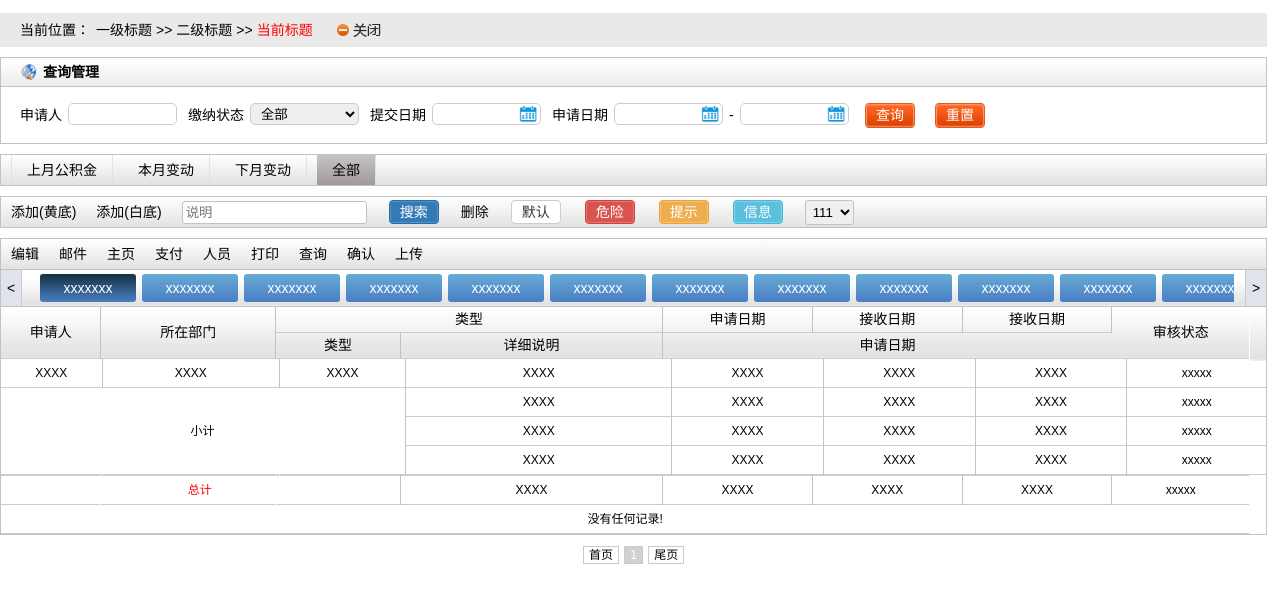
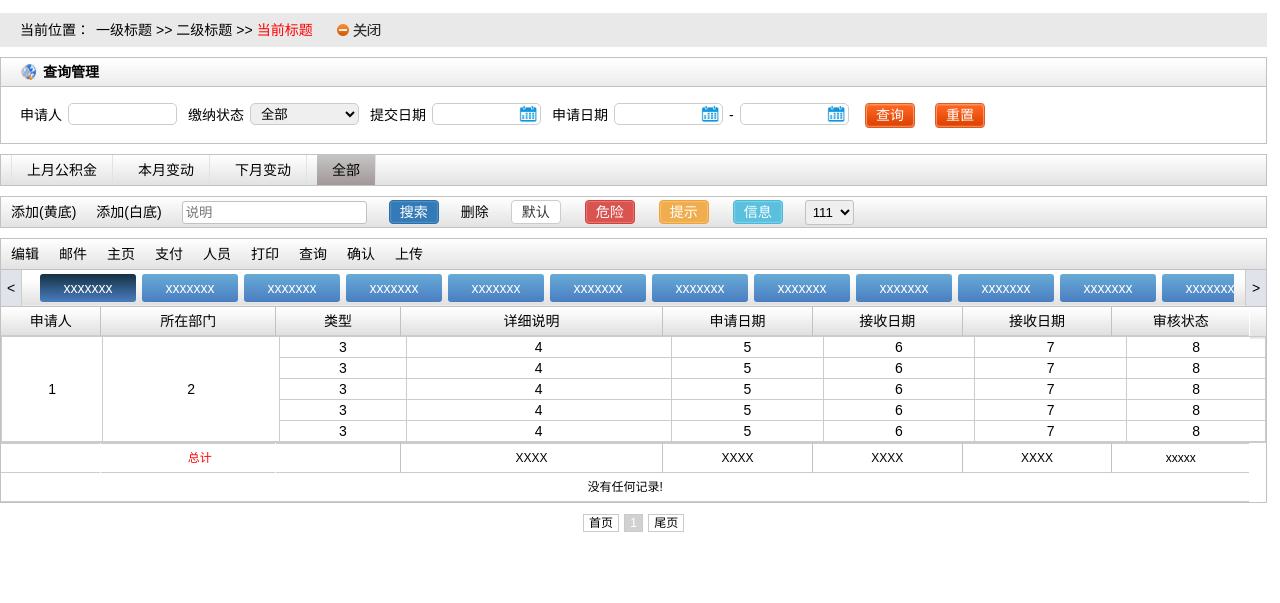
Before and after one commit to guchongxi/blogs, a Jekyll site: the page table-show.html, which Jekyll copies as it is, in a window 1280 px wide. Shown: the top 603 px of the page. Built offline with Jekyll 4.4.1, drawn with Linux system fonts in a browser that asks for light colours.

```diff
--- a/table-show.html
+++ b/table-show.html
@@ -51,6 +51,17 @@
             width: 400%;
             font-size: 12px;
             text-align: center;
+        }
+    </style>
+    <style type="text/css">
+        .mixTr > td {
+            padding: 0 !important;
+        }
+        .mixTr > td > table {
+            width: 100%;
+        }
+        .mixTr > td > table td {
+            border: 1px solid #ccc;
         }
     </style>
 </head>
@@ -186,6 +197,97 @@
         </div>
         <!-- 表格主体 -->
         <div class="table_list_box ">
+            <table class="table_list_content">
+                <thead>
+                <tr class="table_list_title ">
+                    <th class="c_1">申请人</th>
+                    <th class="c_2">所在部门</th>
+                    <th class="c_3">类型</th>
+                    <th class="c_4">详细说明</th>
+                    <th class="c_5">申请日期</th>
+                    <th class="c_6">接收日期</th>
+                    <th class="c_7">接收日期</th>
+                    <th>审核状态</th>
+                </tr>
+                </thead>
+                <tbody>
+                <tr class="table_list_row mixTr">
+                    <td>
+                        <table>
+                            <!-- 循环tr -->
+                            <tr>
+                                <!-- 仅索引为0时 显示 rowspan为数组长度-->
+                                <td rowspan="5" class="c_1">1</td>
+                                <td rowspan="5" class="c_2">2</td>
+                                <!-- 仅索引为0时 显示-->
+                                <td class="c_3">3</td>
+                                <td class="c_4">4</td>
+                                <td class="c_5">5</td>
+                                <td class="c_6">6</td>
+                                <td class="c_7">7</td>
+                                <td>8</td>
+                            </tr>
+                            <tr>
+                                <td>3</td>
+                                <td>4</td>
+                                <td>5</td>
+                                <td>6</td>
+                                <td>7</td>
+                                <td>8</td>
+                            </tr>
+                            <tr>
+                                <td>3</td>
+                                <td>4</td>
+                                <td>5</td>
+                                <td>6</td>
+                                <td>7</td>
+                                <td>8</td>
+                            </tr>
+                            <tr>
+                                <td>3</td>
+                                <td>4</td>
+                                <td>5</td>
+                                <td>6</td>
+                                <td>7</td>
+                                <td>8</td>
+                            </tr>
+                            <tr>
+                                <td>3</td>
+                                <td>4</td>
+                                <td>5</td>
+                                <td>6</td>
+                                <td>7</td>
+                                <td>8</td>
+                            </tr>
+                        </table>
+                    </td>
+                </tr>
+                </tbody>
+                <tfoot>
+                <tr class="table_list_row ">
+                    <td class="c_1 no_rbor">
+                        <div class="c_content font_red">总计</div>
+                    </td>
+                    <td class="c_2 no_rbor"></td>
+                    <td class="c_3"></td>
+                    <td class="c_4">XXXX</td>
+                    <td class="c_5">XXXX</td>
+                    <td class="c_6">XXXX</td>
+                    <td class="c_7">XXXX</td>
+                    <td>xxxxx</td>
+                </tr>
+                <tr class="table_list_row ">
+                    <td colspan="8 ">没有任何记录!</td>
+                </tr>
+                </tfoot>
+            </table>
+            <div class="page_down">
+                <a href="#">首页</a>
+                <a style="color:#fff;background:#d1d1d1;">1</a>
+                <a href="#">尾页</a>
+            </div>
+        </div>
+        <!--<div class="table_list_box ">
             <table class="table_list_content double">
                 <thead>
                 <tr class="table_list_title ">
@@ -270,7 +372,7 @@
                 <a style="color:#fff;background:#d1d1d1;">1</a>
                 <a href="#">尾页</a>
             </div>
-        </div>
+        </div>-->
     </div>
 </div>
 
```
Also changed, not shown: other parts of table-show.html (+0 -109 lines), _posts/document/2017-06-28-ionic.md (added, +387 -0 lines). Lines whose indentation alone changed are shown as unchanged.
